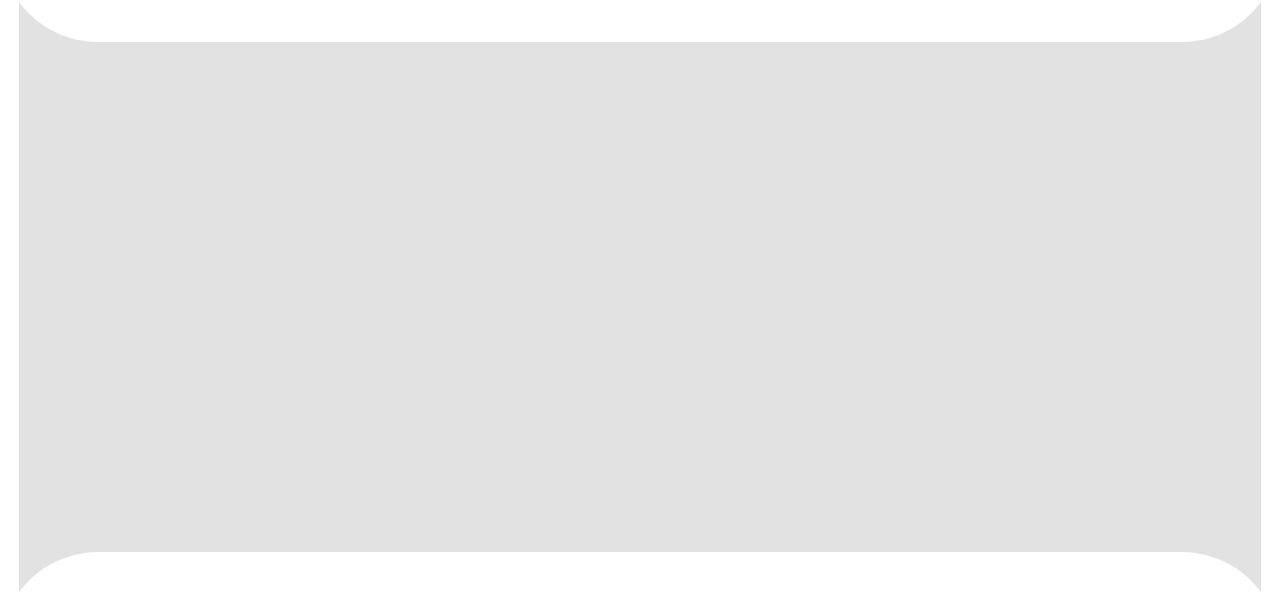
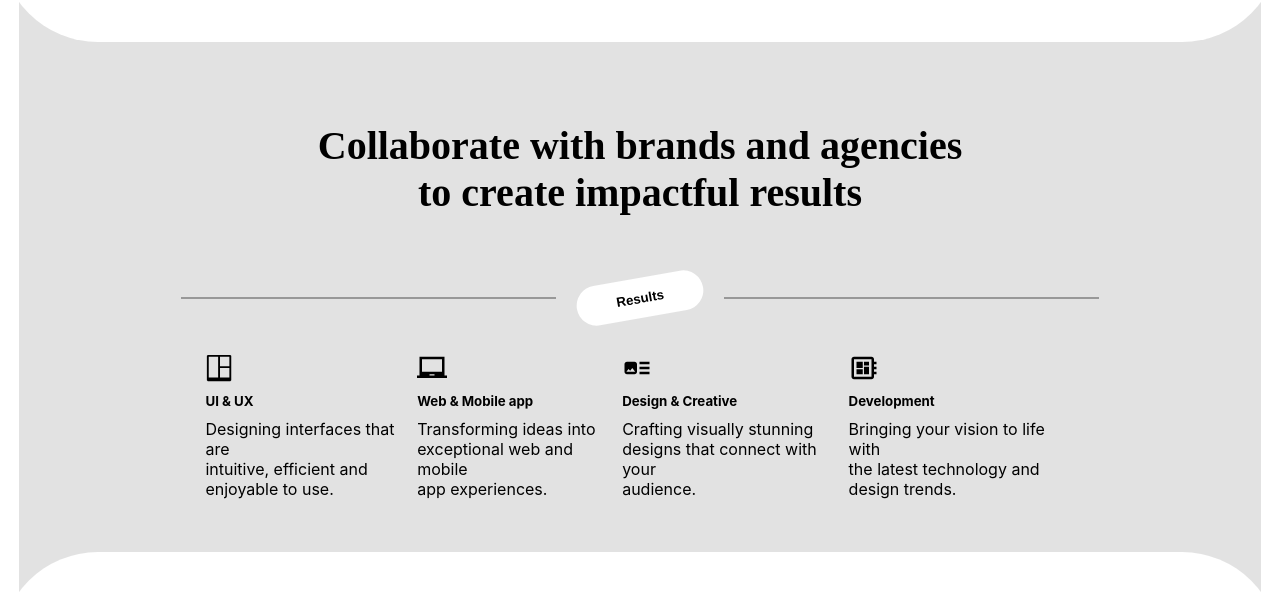
Before and after one commit to A-bdallah-mohamed/CodeCraft-DEMO, a React (Create React App) app: page /website1 in a window 1280 px wide. Shown: the part 978-1572 px from the top of the page. Built offline with nearby package versions, Linux system fonts and the light colour scheme; a web font is replaced by a local one.

Commit message:
results page

```diff
--- a/src/App.css
+++ b/src/App.css
@@ -56,6 +56,18 @@ height: 700px;
 border: 5px solid white;
 z-index: 8;
 margin-top: -100px;
+display: flex;
+align-items: center;
+justify-content: center;
+}
+.thirdcomponents{
+  width: 100%;
+  height: 500px;
+  display: flex;
+  align-items: center;
+  justify-content: center;
+  flex-direction: column;
+  gap: 35px;
 }
 .fourthdiv{
   position: relative;
@@ -139,14 +151,48 @@ ul{
   left: 70px;
   white-space: nowrap;
 }
-.maintext{
+h1{
   display: flex;
   align-items: center;
   justify-content: center;
   text-align: center;
   font-family: "Sedan", serif;
   font-weight: bolder;
-  font-size: 25px;
+  font-size: 40px;
+}
+.button2lines{
+  width: 100%;
+  display: flex;
+  align-items: center;
+  justify-content: center;
+  height: auto;
+  gap: 20px;
+}
+.button2lines::before{
+  content: "";
+  border: 0.1px solid rgb(152, 152, 152);
+  width: 30%;
+}
+.button2lines::after{
+  content: "";
+  border: 0.1px solid rgb(152, 152, 152);
+  width: 30%;
+
+}
+.button2lines button{
+  padding: 0 40px;
+  border: 0;
+  background-color: white;
+  height: 40px;
+  border-radius: 100px;
+  transform: rotate(-10deg);
+  font-weight: bold;
+  transition: 0.5s ease all;
+  cursor: auto;
+}
+.button2lines button:hover{
+  transform: rotate(0deg);
+  transition: 0.5s ease all;
 }
 .mainsection button{
   background-color: black;
@@ -211,3 +257,22 @@ max-width: 200px;
   padding: 0 20px;
   gap: 20px;
 }
+.departments{
+  display: flex;
+  width:70%;
+  align-items: center;
+  justify-content: space-between;
+  height: auto;
+}
+.deplogo{
+  font-size: 30px;
+}
+.department{
+  display: flex;
+  flex-direction: column;
+  justify-content: center;
+  gap: 10px;
+}
+h5,p{
+  margin: 0;
+}
--- a/src/websites/website1/website1.jsx
+++ b/src/websites/website1/website1.jsx
@@ -1,5 +1,9 @@
 import React from 'react'
 import { LuExternalLink } from "react-icons/lu";
+import { VscTerminalTmux } from "react-icons/vsc";
+import { MdLaptopChromebook } from "react-icons/md";
+import { MdOutlineArtTrack } from "react-icons/md";
+import { MdDeveloperBoard } from "react-icons/md";
 
 export default function Website1() {
   return (
@@ -44,7 +48,35 @@ export default function Website1() {
 </div>
     </div>
     <div className='thirddiv'>
+      <div className='thirdcomponents'>
+<h1>Collaborate with brands and agencies<br /> to create impactful results</h1>
+<div className='button2lines'>
+  <button>Results</button>
+</div>
 
+<div className='departments'>
+    <div className='department'>
+<VscTerminalTmux  className='deplogo'/>
+<h5>UI & UX</h5>
+<p>Designing interfaces that are<br />intuitive, efficient and<br />enjoyable to use.</p>
+    </div>
+    <div className='department'>
+<MdLaptopChromebook className='deplogo' />
+<h5>Web & Mobile app</h5>
+<p>Transforming ideas into<br />exceptional web and mobile<br />app experiences.</p>
+    </div>
+    <div className='department'>
+<MdOutlineArtTrack className='deplogo' />
+<h5>Design & Creative</h5>
+<p>Crafting visually stunning<br />designs that connect with your<br />audience.</p>
+    </div>
+    <div className='department'>
+<MdDeveloperBoard className='deplogo' />
+<h5>Development</h5>
+<p>Bringing your vision to life with<br />the latest technology and<br />design trends.</p>
+    </div>
+  </div>
+      </div>
       </div>
       <div className='fourthdiv'>
 
```
